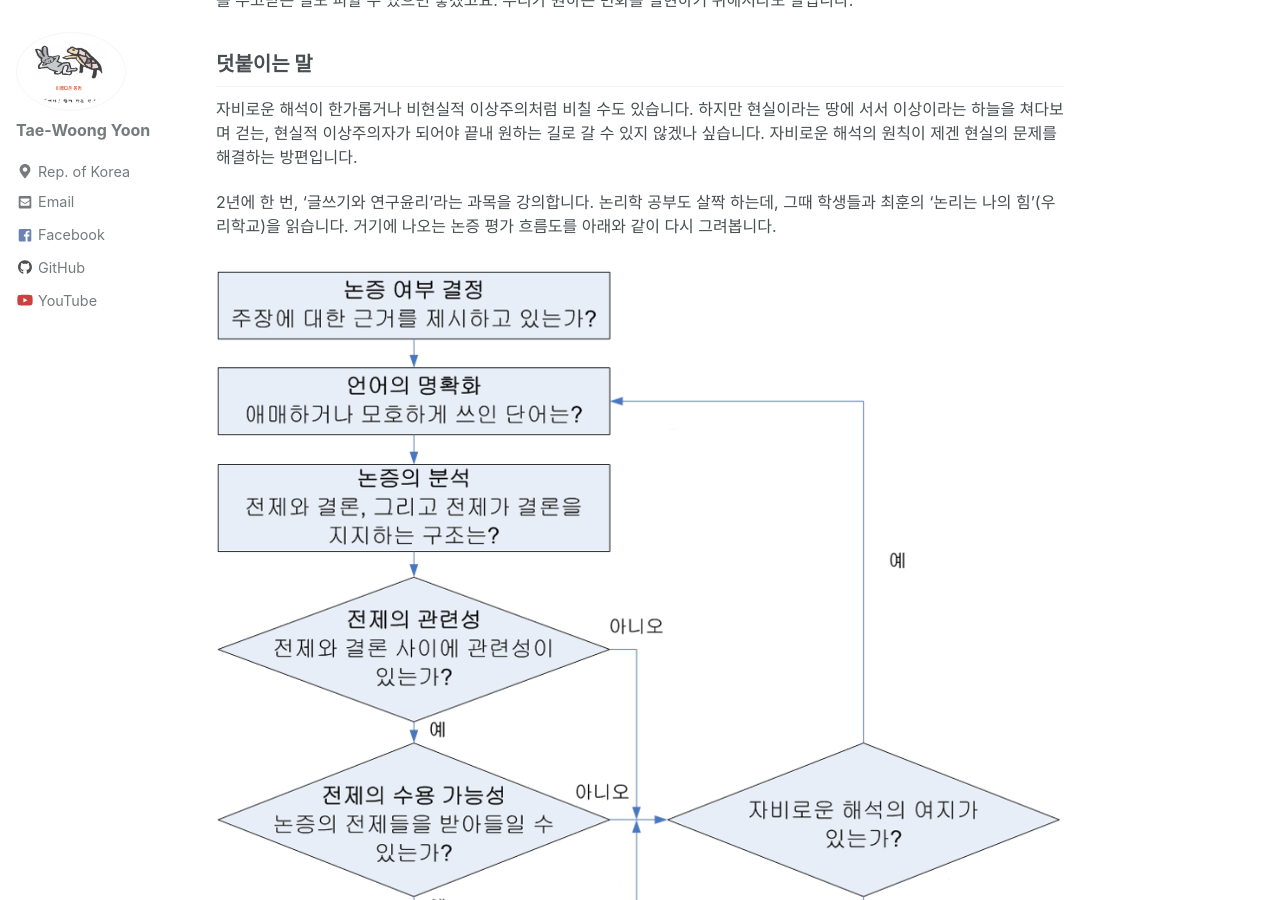
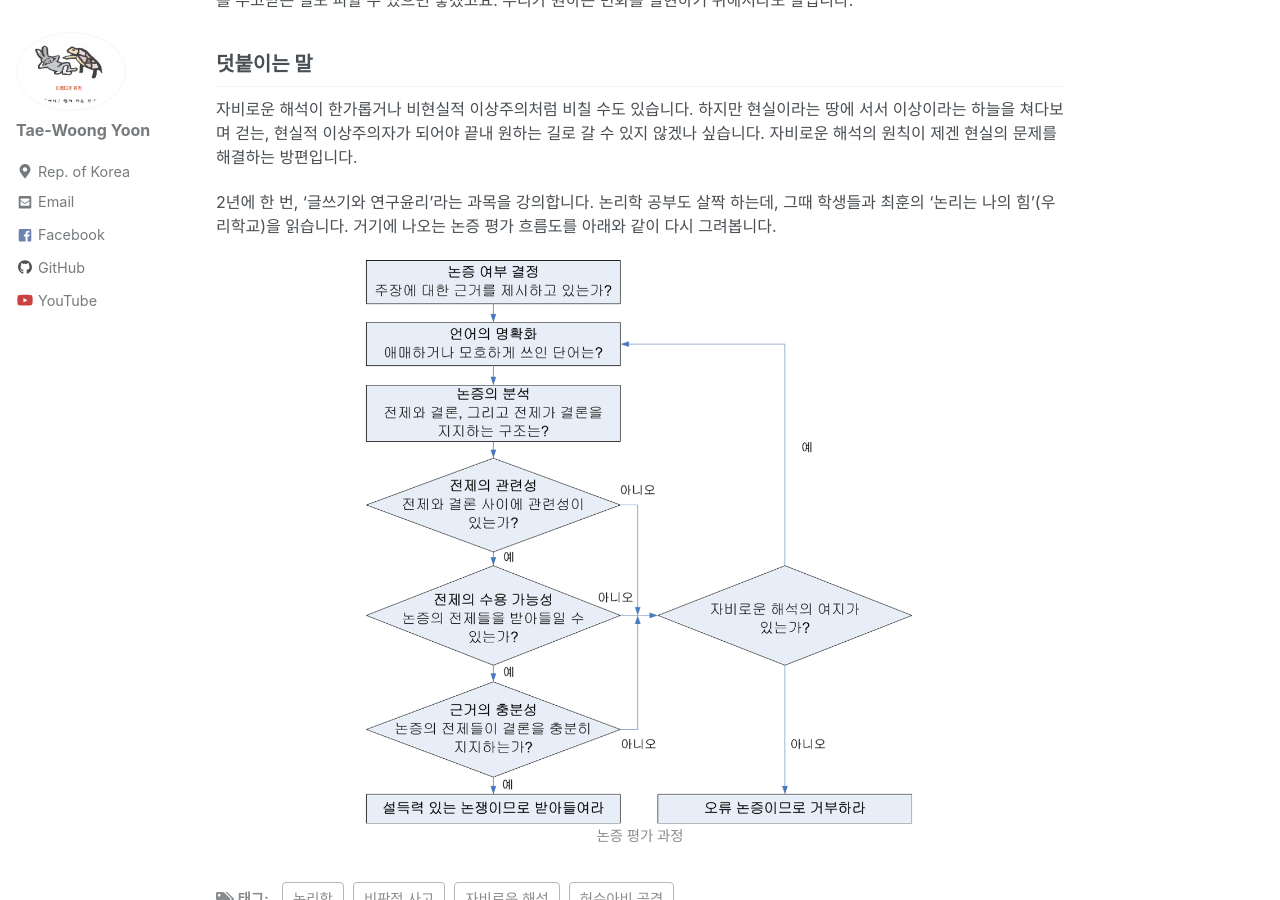
Before and after one commit to twy80/mkkim85.github.io, a Jekyll site: the page built from _posts/2020-08-14-logical.md, in a window 1280 px wide and 900 px high, scrolled down 978 px. Built offline with Jekyll 4.4.1, drawn with Linux system fonts in a browser that asks for light colours; nearby versions of some CDN libraries.

Commit message:
Update 2020-08-14-logical.md

```diff
--- a/_posts/2020-08-14-logical.md
+++ b/_posts/2020-08-14-logical.md
@@ -30,7 +30,7 @@
 
 2년에 한 번, '글쓰기와 연구윤리'라는 과목을 강의합니다. 논리학 공부도 살짝 하는데, 그때 학생들과 최훈의 '논리는 나의 힘'(우리학교)을 읽습니다. 거기에 나오는 논증 평가 흐름도를 아래와 같이 다시 그려봅니다.
 
-<center><figure>
-  <img src="/assets/images/logiical_procedure.png" width="300px">
+<center>
+  <img src="/assets/images/logiical_procedure.png" width="550px">
   <figcaption>논증 평가 과정</figcaption>
-</figure></center>
+</center>
```
